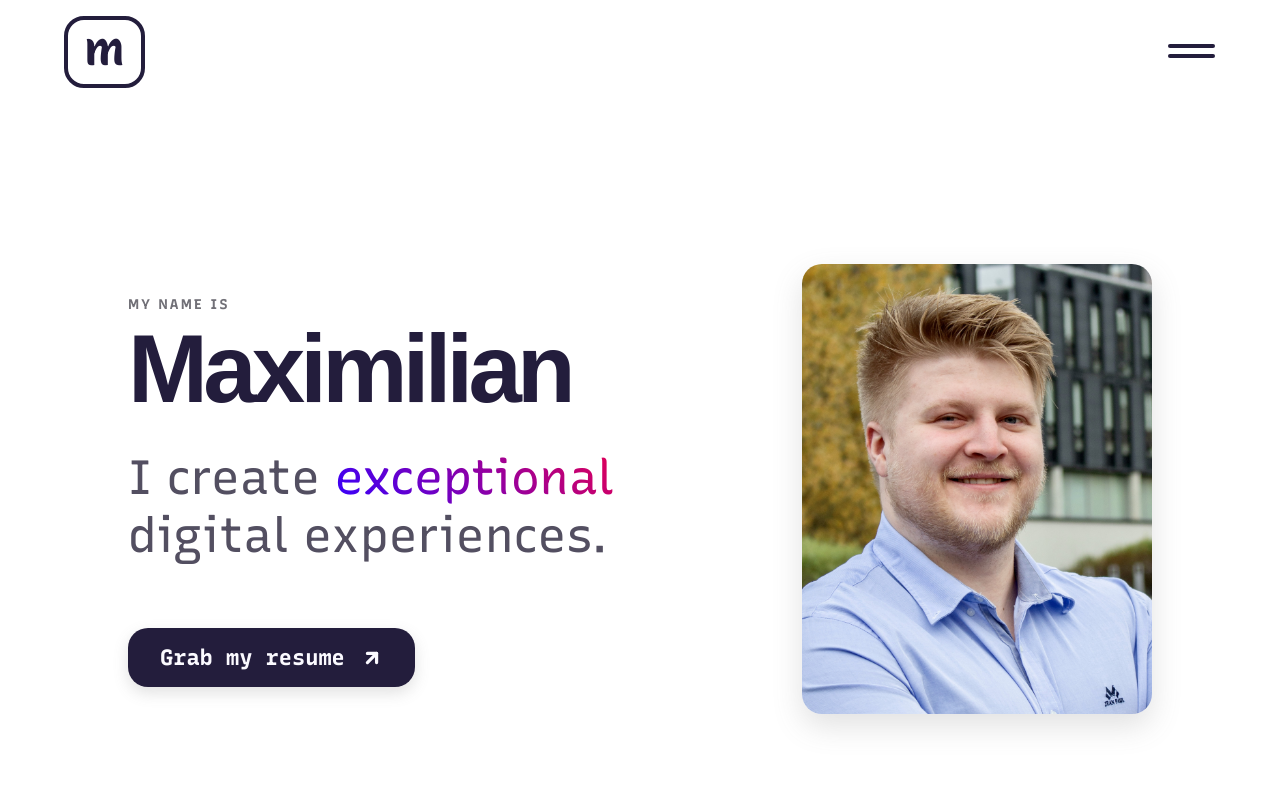
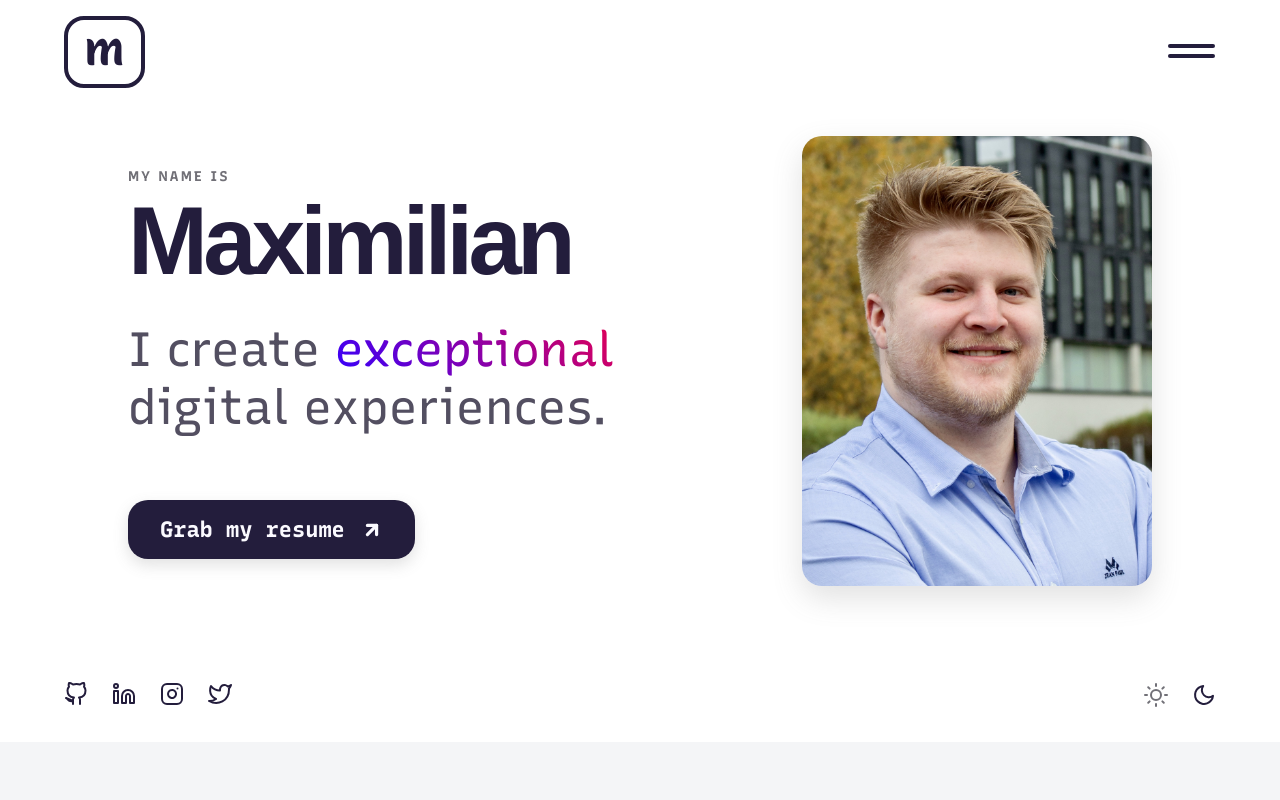
Before and after one commit to maxvons/portfolio-2.0, a Next.js app: page /test in a window 1280 px wide. Shown: the top 800 px of the page. Built offline with nearby package versions, Linux system fonts and the light colour scheme.

Commit message:
👌 IMPROVE: Remove padding from landing section

```diff
--- a/components/Landing.tsx
+++ b/components/Landing.tsx
@@ -15,7 +15,7 @@ import styles from "../styles/Landing.module.scss";
 
 const Landing = () => {
   return (
-    <Layout>
+    <Layout noPadding>
       <div className={`${styles.container} ${styles.marginTop}`}>
         <p className={styles.tag}>My name is</p>
         <h1 className={styles.title}>Maximilian</h1>
```
